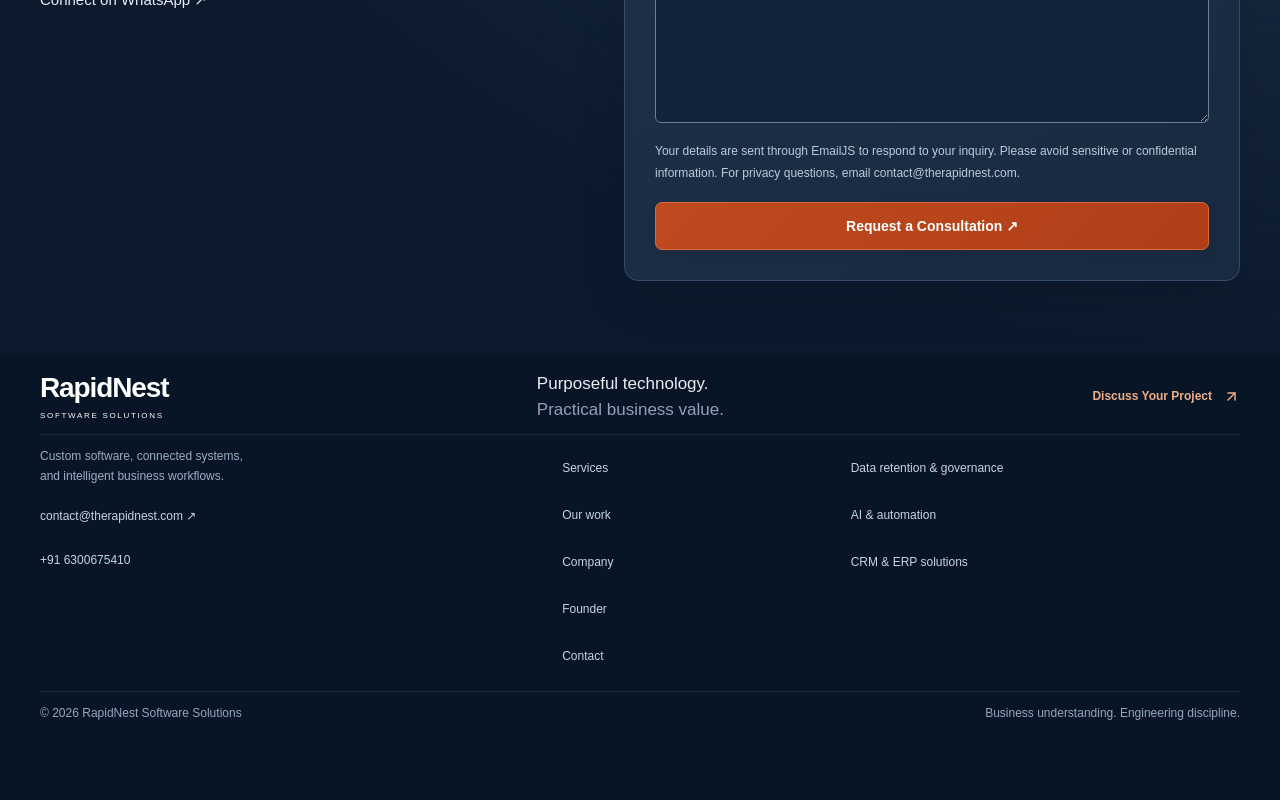
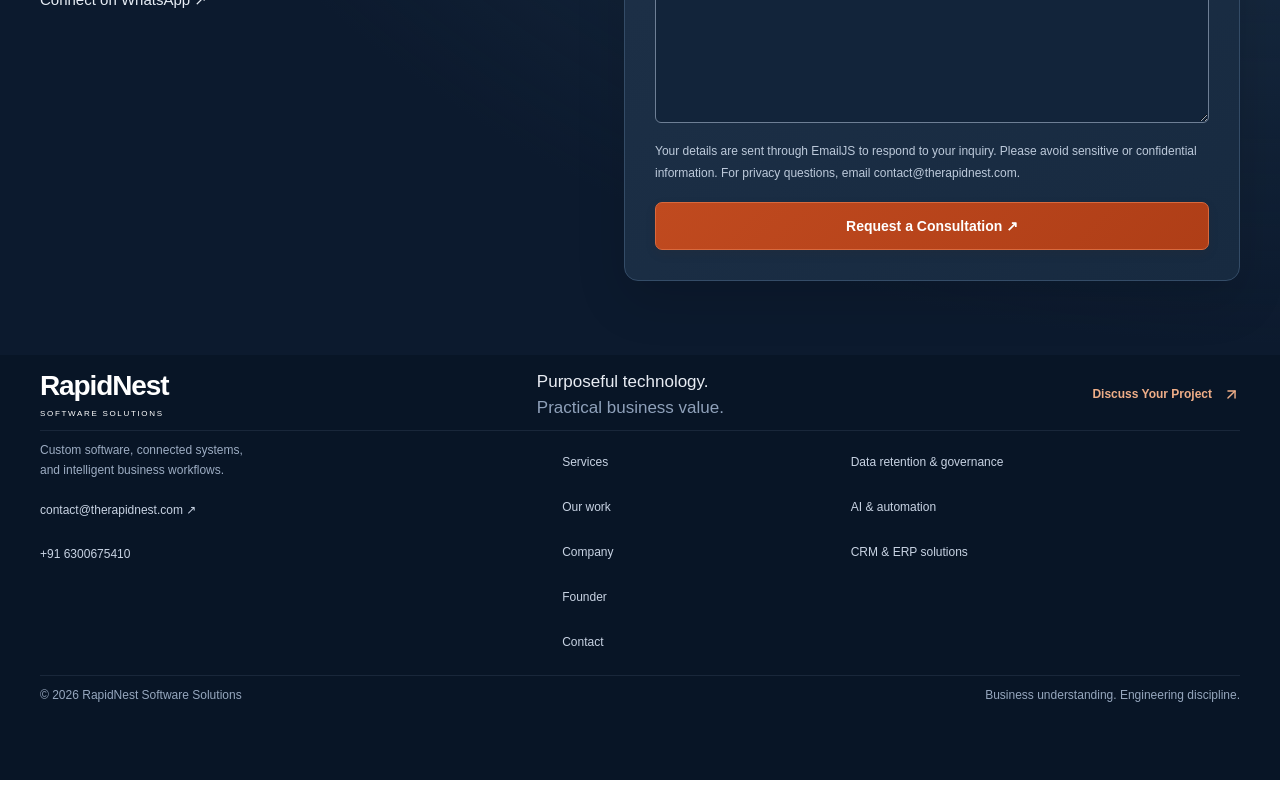
Before and after one commit to nikhilj2887/rapidnest-website, a Next.js app: page / in a window 1280 px wide. Shown: the part 8248-9048 px from the top of the page. Built offline with nearby package versions, Linux system fonts and the light colour scheme.

Commit message:
Tighten final footer spacing while preserving touch targets

```diff
--- a/app/globals.css
+++ b/app/globals.css
@@ -359,19 +359,19 @@ summary { cursor: pointer; font-weight: 600; font-size: 15px; }
 details p { margin: 15px 0 0; font-size: 14px; }
 
 /* Keep fixed WhatsApp clearance inside the footer background, not after the document. */
-.site-footer { background: #081526; color: #fff; padding: 16px 0 calc(10px + 66px + env(safe-area-inset-bottom, 0px)); }
-.footer-top { display: flex; align-items: center; justify-content: space-between; gap: 16px; border-bottom: 1px solid #60718a33; padding-bottom: 12px; }
+.site-footer { background: #081526; color: #fff; padding: 14px 0 calc(8px + 66px + env(safe-area-inset-bottom, 0px)); }
+.footer-top { display: flex; align-items: center; justify-content: space-between; gap: 16px; border-bottom: 1px solid #60718a33; padding-bottom: 10px; }
 .footer-brand { font-size: 28px; line-height: 1; letter-spacing: -.04em; font-weight: 700; }
 .footer-brand > span { display: block; font-size: 8px; letter-spacing: .21em; margin-top: 10px; font-weight: 400; }
 .footer-top > p { font-size: 17px; line-height: 1.5; margin: 0; color: #e9edf4; }
 .footer-top > p > span { color: #8fa1ba; }
 .footer-top .text-link { color: #efae88; font-size: 11px; }
-.footer-grid { display: grid; grid-template-columns: 1.2fr .6fr 1fr; gap: 55px; padding: 12px 0; }
+.footer-grid { display: grid; grid-template-columns: 1.2fr .6fr 1fr; gap: 55px; padding: 10px 0; }
 .footer-grid p { font-size: 11px; color: #9dadc3; margin-bottom: 8px; }
 .footer-grid a { font-size: 11px; color: #c8d3e3; }
 .footer-grid a:hover { color: #efb28c; }
 .footer-grid nav { display: flex; flex-direction: column; align-items: flex-start; gap: 8px; }
-.footer-bottom { display: flex; flex-wrap: wrap; justify-content: space-between; gap: 10px; border-top: 1px solid #60718a33; padding-top: 12px; font-size: 9px; color: #96a7be; }
+.footer-bottom { display: flex; flex-wrap: wrap; justify-content: space-between; gap: 8px; border-top: 1px solid #60718a33; padding-top: 10px; font-size: 9px; color: #96a7be; }
 .whatsapp-rail { position: fixed; left: 0; right: 0; bottom: 0; z-index: 40; height: 66px; display: flex; justify-content: flex-end; align-items: center; padding: 9px 24px; background: transparent; pointer-events: none; }
 .whatsapp-button { pointer-events: auto; display: flex; align-items: center; gap: 8px; background: #17633e; color: white; border-radius: 25px; padding: 10px 15px; font-size: 11px; box-shadow: 0 3px 12px #0f392a15; }
 .whatsapp-button:hover { background: #104e30; }
@@ -558,9 +558,9 @@ details p { margin: 15px 0 0; font-size: 14px; }
   .contact-form input, .contact-form textarea, .contact-form select { font-size: 16px; }
   .contact-form input::placeholder { font-size: 12px; }
   .workflow { grid-template-columns: repeat(2, minmax(0, 1fr)); }
-  .footer-top { align-items: flex-start; flex-direction: column; gap: 10px; }
+  .footer-top { align-items: flex-start; flex-direction: column; gap: 8px; }
   .footer-top .text-link { flex-basis: auto; }
-  .footer-grid { grid-template-columns: 1fr 1fr; gap: 12px; }
+  .footer-grid { grid-template-columns: 1fr 1fr; gap: 10px; }
   .footer-grid > div { grid-column: 1 / -1; }
   .footer-bottom { flex-direction: column; }
   .whatsapp-rail { padding-inline: 16px; }
@@ -697,7 +697,7 @@ details p { margin: 15px 0 0; font-size: 14px; }
 .form-feedback { font-size: 14px; }
 .loading-indicator { width: 14px; height: 14px; border: 2px solid #ffffff60; border-top-color: white; border-radius: 50%; animation: sending-spin 800ms linear infinite; }
 @keyframes sending-spin { to { rotate: 360deg; } }
-.footer-grid nav { gap: 3px; }
+.footer-grid nav { gap: 1px; }
 .footer-grid nav a, .footer-grid > div > a { min-height: 44px; display: inline-flex; align-items: center; }
 .whatsapp-button { min-height: 44px; font-size: 12px; }
 
```
Also changed, not shown: 8 other files (tests, documents, lock files or other folders).
